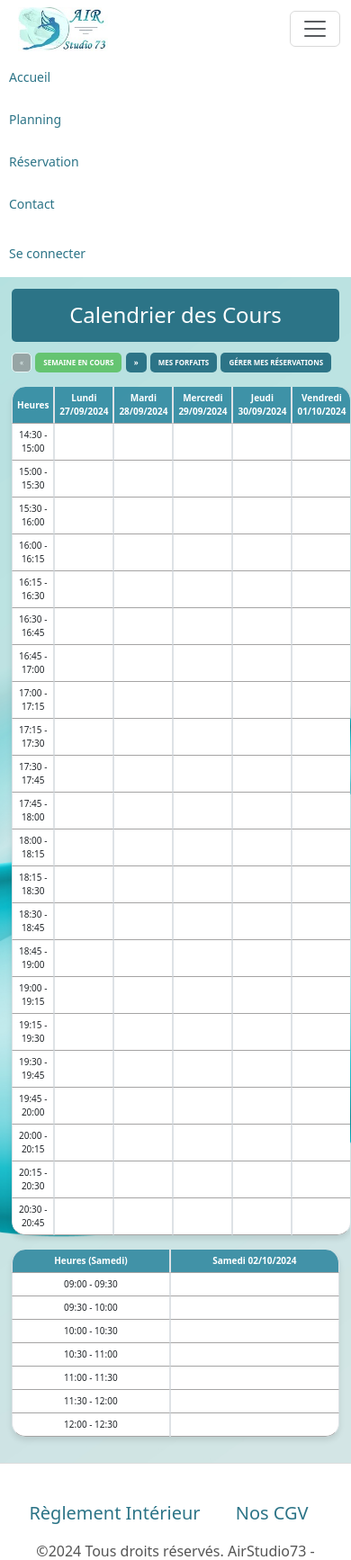
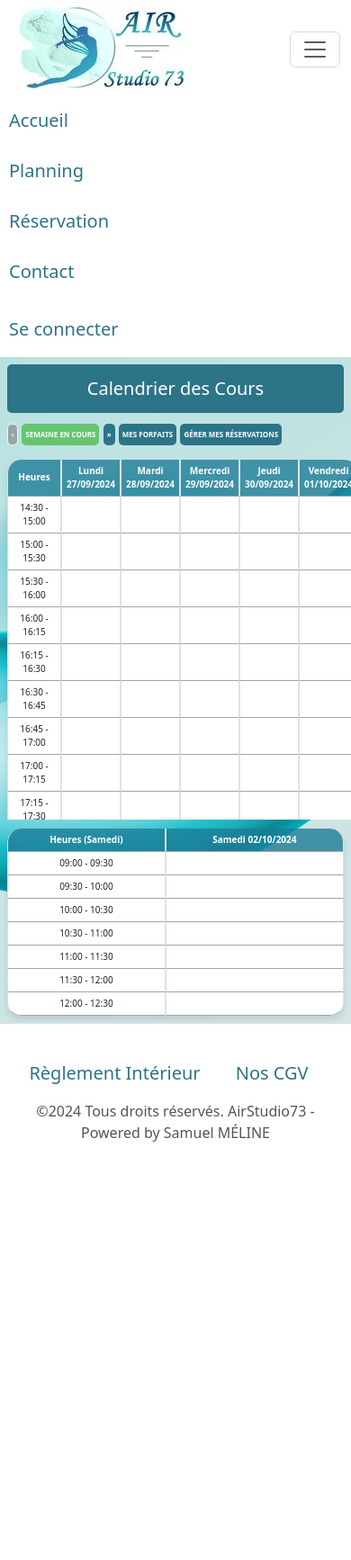
Before and after one commit to SamuelMeline/AirStudio73, a Symfony app: template templates/calendar/index.html.twig in a window 390 px wide, after a click that opens the changed part. Shown: the top 1734 px of the page at 90% size. After the commit the page ends 1269 px from the top, so only its background shows below. Run offline with Twig, Linux system fonts and the light colour scheme; the template is opened without the code that fills it, so the values that code supplies are empty; some libraries are stand-ins or nearby versions.

Commit message:
update responsive

```diff
--- a/public/styles/style.css
+++ b/public/styles/style.css
@@ -397,8 +397,7 @@ a.complet:hover {
 	padding-right: 8px;
 }
 
-.planning .content-scrollable {
-	max-height: 600px;
+.content-scrollable {
 	overflow-y: auto;
 	overflow-x: hidden;
 }
@@ -441,6 +440,10 @@ h1 {
 
 textarea.form-control {
     min-width: 400px !important;
+}
+
+.connexion .card {
+	margin-top: 10%;
 }
 
 #back-to-top {
@@ -501,138 +504,120 @@ footer.footer p {
 	color: #555;
 }
 
-/* Responsiveness */
 @media screen and (max-width: 1500px) {
-	.col {
-		width: 100%;
-		margin: 0 auto;
-		overflow: auto;
+
+	.table th, .table td {
+        font-size: 14px !important; /* Réduire la taille de la police */
+        padding: 5px !important; /* Réduire l'espacement */
+		min-width: 0px !important;
     }
 }
 
-@media screen and (max-width: 1200px) {
-	th {
-		min-width: 100px;
-	}
-	table {
-		font-size: 14px;
-	}
-	button.btn,
-	a.btn {
-		font-size: 10px;
-	}
+@media screen and (max-width: 768px) {
+
+	body {
+		font-size: 16px !important;
 	}
 
-@media screen and (max-width: 860px) {
-	th, td {
-		min-width: 0px !important;
-	}
-	table {
-		font-size: 12px;
-	}
-	button.btn,
-	a.btn {
-		font-size: 8px;
-	}
+	.col {
+		width: 100%;
 	}
 
-/* Classes utilitaires */
-.dn {
-	display: none;
+	.jumbotron {
+		width: 100% !important;
+		margin: 20px auto !important;
+		padding: 20px !important;
+		min-height: 40vh !important; /* Forcer le jumbotron à occuper au moins 60% de la hauteur de l'écran */
+		display: flex;
+		flex-direction: column;
+		justify-content: center; /* Centrer verticalement le contenu */
+		background-color: rgba(255, 255, 255, 0.9); /* Léger fond blanc avec transparence */
 	}
 
-/* Pour les écrans de 768px ou moins */
-@media screen and (max-width: 768px) {
-	.navbar .navbar-brand img {
-		width: 120px; /* Réduction de la taille du logo pour les mobiles */
+	.jumbotron h1 {
+		font-size: 18px !important;
+		max-width: 100%;
 	}
 
-	.navbar-nav .nav-link {
-		font-size: 16px; /* Ajustement de la taille du texte du menu pour les mobiles */
+	.jumbotron p, .jumbotron a.reserve {
+		font-size: 14px !important;
+	}
+
+	.jumbotron a.btn-lg {
+		font-size: 16px !important;
+		padding: 10px 15px !important;
+	}
+
+	.table {
+		margin-bottom: 0px !important;
+	}
+
+	.table th, .table td {
+        font-size: 10px !important; /* Réduire la taille de la police */
+        padding: 5px !important; /* Réduire l'espacement */
+		min-width: 60px !important;
+		max-height: 200px;
+    }
+
+	.content-scrollable {
+		max-height: 400px;
+		padding-bottom: 20px;
+		overflow-y: auto;
+		margin-bottom: 10px;
+	}
+
+    .container.planning {
+        padding: 10px !important; /* Réduire le padding du conteneur principal sur mobile */
+    }
+
+    .btn {
+        font-size: 16px !important; /* Réduire la taille des boutons */
+        padding: 5px 10px !important;
+    }
+
+    h1 {
+        font-size: 20px !important; /* Ajuster la taille du titre */
+    }
+
+	.btn {
+		padding: 5px !important;
+	}
+
+	.calendrier a, .calendrier p, .calendrier button, .calendrier th {
+		font-size: 10px !important;
+	}
+
+	.calendrier .btn {
+		font-size: 8px !important;
+		padding: 5px 3px !important;
+	}
+
+	.contact .col {
+		width: 100% !important;
+	}
+
+	textarea.form-control {
+		min-width: 100% !important;
+	}
+
+	.connexion .card {
+		margin-top: 20%;
+	}
+
+	.register input, .register textarea, .register label {
+		margin-bottom: 5px;
+	}
+
+	.register .mb-3 {
+		margin-bottom: 0 !important;
+	}
+
+	.register textarea {
+		max-height: 60px;
 	}
 
 	.container {
-		padding: 10px; /* Réduction du padding général */
-	}
-
-	.table-responsive {
-
-		overflow-x: auto; /* Permettre le défilement horizontal pour les tables */
-	}
-
-	.table th,
-	.table td {
-		padding: 8px; /* Réduire les padding des cellules de table pour les mobiles */
-	}
-
-	/* Réduction de la taille des boutons pour qu'ils soient plus faciles à utiliser sur mobile */
-	.btn {
-		font-size: 14px;
-		padding: 5px 10px;
-	}
-
-	/* Pour le calendrier */
-	.calendar-navigation a {
-		font-size: 14px; /* Ajustement de la taille des liens de navigation du calendrier */
-	}
-
-	.jumbotron {
-		width: 100% !important; /* Utiliser toute la largeur sur mobile */
-		margin-top: 20px !important; /* Ajuster la marge supérieure */
-		padding: 20px !important; /* Ajuster le padding pour éviter que le contenu soit trop compact */
-	}
-
-	.jumbotron h1 {
-		font-size: 24px !important; /* Réduction de la taille du titre pour mobile */
-	}
-
-	.jumbotron p {
-		font-size: 14px !important; /* Réduire la taille du texte pour les petits écrans */
-	}
-
-	.jumbotron a.btn-lg {
-		font-size: 16px !important; /* Réduire légèrement la taille du bouton pour qu'il soit plus ergonomique sur mobile */
-		padding: 10px 20px !important; /* Ajuster le padding pour qu'il soit plus agréable à toucher */
+		max-width: 100%;
+		padding: 0;
 	}
 }
-
-/* Pour les écrans de 576px ou moins */
-@media screen and (max-width: 576px) {
-	.navbar .navbar-brand img {
-		width: 100px; /* Réduction encore plus de la taille du logo */
-	}
-
-	.navbar-nav .nav-link {
-		font-size: 14px; /* Réduction supplémentaire de la taille du texte du menu */
-	}
-
-	.container {
-		padding: 5px; /* Réduction maximale du padding général */
-	}
-
-	.table th,
-	.table td {
-		padding: 5px; /* Réduction maximale des padding des cellules de table pour les petits écrans */
-		font-size: 10px; /* Réduction de la taille de la police des tables */
-	}
-
-	/* Réduction de la taille des boutons pour qu'ils soient encore plus faciles à utiliser sur mobile */
-	.btn {
-		font-size: 12px;
-		padding: 4px 8px;
-	}
-
-	body {
-		min-height: 60vh;
-	}
-
-	.global {
-		min-height: 60vh;
-	}
-
-	th, td {
-		min-width: 0 !important;
-		max-width: 100px !important;
-	}
-
-}
--- a/templates/base.html.twig
+++ b/templates/base.html.twig
@@ -2,6 +2,7 @@
 <html lang="fr">
 	<head>
 		<meta charset="UTF-8">
+		<meta name="viewport" content="width=device-width, initial-scale=1.0">
 		<title>
 			{% block title %}Bienvenue !
 			{% endblock %}
@@ -31,7 +32,9 @@
 								{# <li class="nav-item"><a class="nav-link" href="{{ path('event_list') }}">Événements</a></li> #}
 									<li class="nav-item"> <a class="nav-link" href="{{ path('planning') }}">Planning</a>
 								</li>
-								<li class="nav-item"><a class="nav-link" href="{{ path('calendar') }}">Réservation</a></li>
+								<li class="nav-item">
+									<a class="nav-link" href="{{ path('calendar') }}">Réservation</a>
+								</li>
 								{# <li class="nav-item"><a class="nav-link" href="/tarifs">Tarifs</a></li> #}
 								<li class="nav-item">
 									<a class="nav-link" href="{{ path('contact') }}">Contact</a>
@@ -84,12 +87,8 @@
 				<footer class="footer">
 					<nav>
 						<ul>
-							<li>
-								<a href="{{ path('reglement_interieur') }}">Règlement Intérieur</a>
-							</li>
-							<li>
-								<a href="{{ path('nos_cgv') }}">Nos CGV</a>
-							</li>
+							<li><a href="{{ path('reglement_interieur') }}">Règlement Intérieur</a></li>
+							<li><a href="{{ path('nos_cgv') }}">Nos CGV</a></li>
 						</ul>
 					</nav>
 					<p class="text-center">©2024 Tous droits réservés. AirStudio73 - Powered by Samuel MÉLINE</p>
@@ -102,7 +101,7 @@
 			{% block javascripts %}
 				<script>
 					// Afficher le bouton lorsque l'utilisateur fait défiler vers le bas
-            window.onscroll = function() {
+window.onscroll = function () {
 var backToTopButton = document.getElementById("back-to-top");
 if (document.body.scrollTop > 100 || document.documentElement.scrollTop > 100) {
 backToTopButton.style.display = "block";
@@ -112,12 +111,9 @@
 };
 
 // Retourner en haut de la page en cliquant sur le bouton
-            document.getElementById("back-to-top").addEventListener("click", function(event) {
+document.getElementById("back-to-top").addEventListener("click", function (event) {
 event.preventDefault();
-                window.scrollTo({
-                    top: 0,
-                    behavior: "smooth"
-                });
+window.scrollTo({top: 0, behavior: "smooth"});
 });
 				</script>
 			{% endblock %}
--- a/templates/calendar/index.html.twig
+++ b/templates/calendar/index.html.twig
@@ -44,7 +44,7 @@
 		</div>
 
 		<div class="row">
-			<div class="col col-9">
+			<div class="col col-9 content-scrollable">
 				<table class="table table-bordered">
 					<thead class="thead-light">
 						<tr>
@@ -123,10 +123,10 @@
 																		place restante
 																	</p>
 																{% else %}
-																<p class="update">
-																	{{ course_capacity - bookings_count }}
-																	places restantes
-																</p>
+																	<p class="update">
+																		{{ course_capacity - bookings_count }}
+																		places restantes
+																	</p>
 																{% endif %}
 																<a href="{{ path('booking_new', { 'courseId': course.id }) }}" class="btn reserve-btn btn-sm">Réserver</a>
 															{% else %}
--- a/templates/contact/index.html.twig
+++ b/templates/contact/index.html.twig
@@ -3,8 +3,8 @@
 {% block title %}Contact{% endblock %}
 
 {% block body %}
-    <div class="container">
-        <div class="col-md-12 w-50 mx-auto mt-5">
+    <div class="container contact">
+        <div class="col col-12 w-50 mx-auto mt-2">
             <div class="card">
                 <div class="card-body">
                     <h1>Contactez-nous</h1>
--- a/templates/home/index.html.twig
+++ b/templates/home/index.html.twig
@@ -5,7 +5,7 @@
 
 {% block body %}
 	<div class="container home">
-		<div class="jumbotron text-center p-4 w-75 mt-5">
+		<div class="jumbotron text-center p-4 w-75 mt-2">
 			<h1 class="display-4">Bienvenue sur notre site en construction</h1>
 			<p class="lead">Nous travaillons activement à la création de notre nouveau site web.</p>
 			<hr class="my-4">
--- a/templates/planning/index.html.twig
+++ b/templates/planning/index.html.twig
@@ -12,7 +12,7 @@
 		{% endif %}
 
 		<div class="row">
-			<div class="col col-9">
+			<div class="col col-9 content-scrollable">
 				<table class="table table-bordered">
 					<thead>
 						<tr>
@@ -93,7 +93,7 @@
 				</table>
 			</div>
 
-			<div class="col col-3">
+			<div class="col col-3 content-scrollable">
 				<table class="table table-bordered">
 					<thead>
 						<tr>
```
Lines whose indentation alone changed are shown as unchanged.
